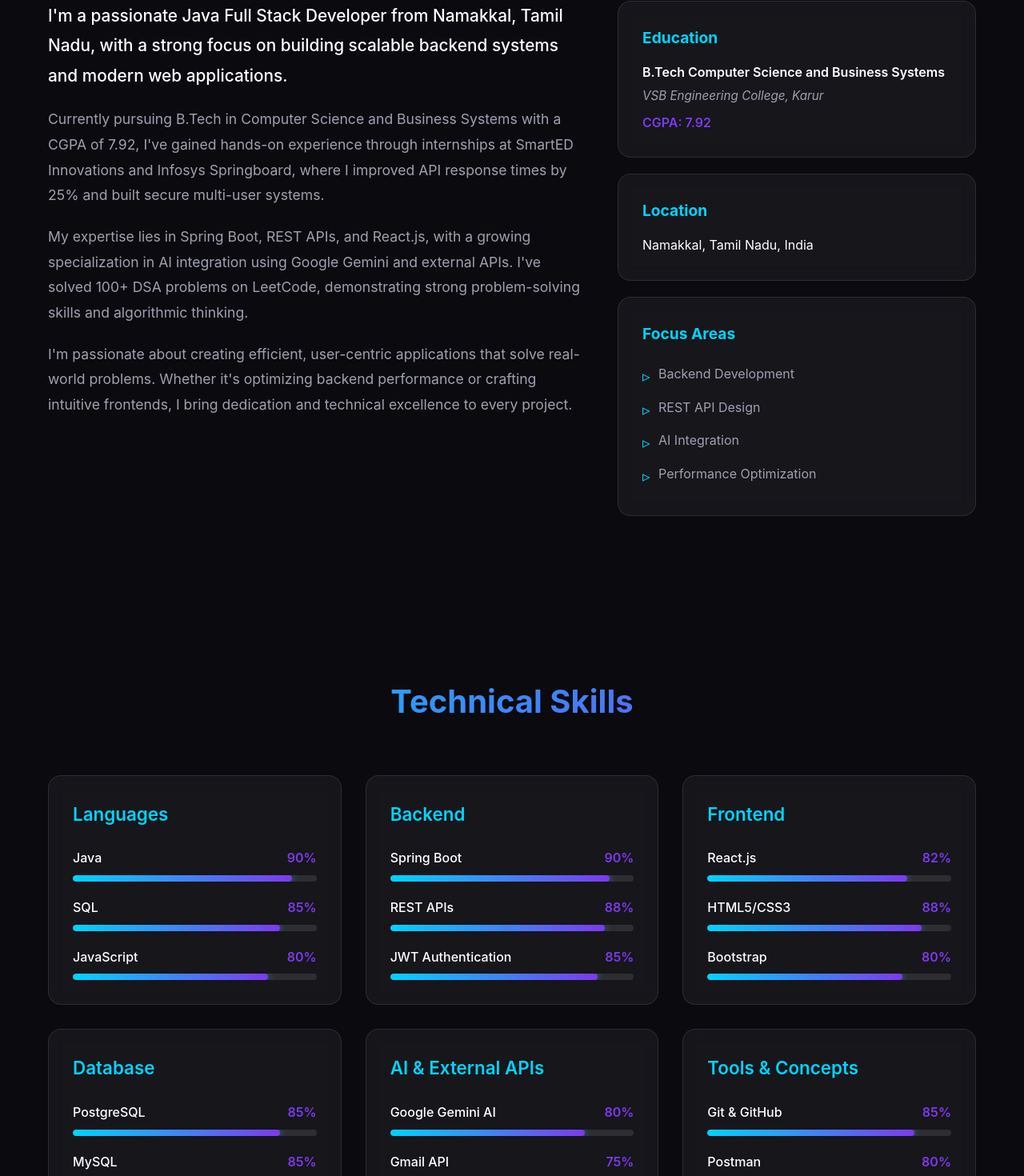
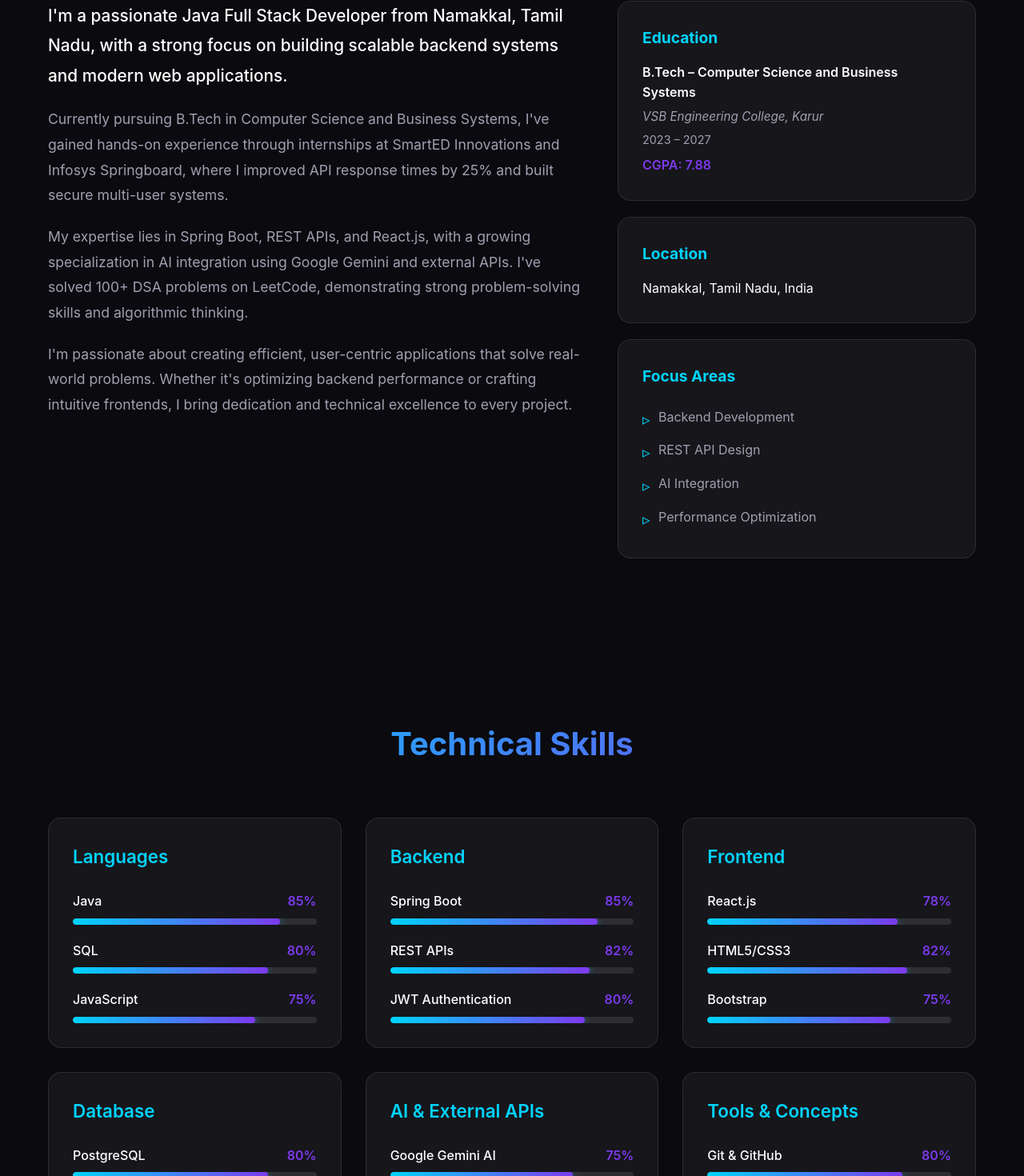
Before and after one commit to abishek-palanivel/My-portfolio, a React (Vite) app: page / in a window 1280 px wide. Shown: the part 1023-2493 px from the top of the page at 80% size. Built offline with nearby package versions, Linux system fonts and the light colour scheme.

Commit message:
Update education CGPA to 7.88, adjust skill levels, and refine experience descriptions

```diff
--- a/src/components/About.css
+++ b/src/components/About.css
@@ -43,8 +43,14 @@
 .college {
   color: var(--text-secondary);
   font-size: 0.95rem;
+  margin-bottom: 5px;
+  font-style: italic;
+}
+
+.duration {
+  color: var(--text-secondary);
+  font-size: 0.9rem;
   margin-bottom: 8px;
-  font-style: italic;
 }
 
 .cgpa {
--- a/src/components/About.jsx
+++ b/src/components/About.jsx
@@ -11,7 +11,7 @@ const About = ({ isVisible }) => {
             scalable backend systems and modern web applications.
           </p>
           <p>
-            Currently pursuing B.Tech in Computer Science and Business Systems with a CGPA of 7.92, I've gained
+            Currently pursuing B.Tech in Computer Science and Business Systems, I've gained
             hands-on experience through internships at SmartED Innovations and Infosys Springboard, where I improved
             API response times by 25% and built secure multi-user systems.
           </p>
@@ -29,9 +29,10 @@ const About = ({ isVisible }) => {
         <div className="about-info">
           <div className="info-card glass-card">
             <h3>Education</h3>
-            <p className="degree">B.Tech Computer Science and Business Systems</p>
+            <p className="degree">B.Tech – Computer Science and Business Systems</p>
             <p className="college">VSB Engineering College, Karur</p>
-            <p className="cgpa">CGPA: 7.92</p>
+            <p className="duration">2023 – 2027</p>
+            <p className="cgpa">CGPA: 7.88</p>
           </div>
           <div className="info-card glass-card">
             <h3>Location</h3>
--- a/src/components/Experience.jsx
+++ b/src/components/Experience.jsx
@@ -8,10 +8,8 @@ const Experience = ({ isVisible }) => {
       period: 'Recent',
       type: 'Internship',
       achievements: [
-        'Improved API response time by 25% through optimization techniques',
-        'Built secure multi-user systems using JWT authentication',
-        'Developed REST APIs using Spring Boot and MVC architecture',
-        'Collaborated with cross-functional teams on full-stack features'
+        'Developed RESTful APIs using Spring Boot and integrated PostgreSQL database',
+        'Built responsive React.js interfaces and optimized SQL queries improving response time by 25%'
       ]
     },
     {
@@ -20,10 +18,8 @@ const Experience = ({ isVisible }) => {
       period: 'Virtual Internship',
       type: 'Training',
       achievements: [
-        'Completed comprehensive Java Full Stack Developer program',
-        'Gained hands-on experience with Spring Boot and React.js',
-        'Built multiple full-stack applications from scratch',
-        'Learned industry best practices and design patterns'
+        'Built full-stack applications using Java, JSP, Spring Boot, and MySQL following MVC architecture',
+        'Implemented CRUD modules and backend validation with relational database integration'
       ]
     }
   ]
--- a/src/components/Skills.jsx
+++ b/src/components/Skills.jsx
@@ -5,51 +5,51 @@ const Skills = ({ isVisible }) => {
     {
       title: 'Languages',
       skills: [
-        { name: 'Java', level: 90 },
-        { name: 'SQL', level: 85 },
-        { name: 'JavaScript', level: 80 }
+        { name: 'Java', level: 85 },
+        { name: 'SQL', level: 80 },
+        { name: 'JavaScript', level: 75 }
       ]
     },
     {
       title: 'Backend',
       skills: [
-        { name: 'Spring Boot', level: 90 },
-        { name: 'REST APIs', level: 88 },
-        { name: 'JWT Authentication', level: 85 }
+        { name: 'Spring Boot', level: 85 },
+        { name: 'REST APIs', level: 82 },
+        { name: 'JWT Authentication', level: 80 }
       ]
     },
     {
       title: 'Frontend',
       skills: [
-        { name: 'React.js', level: 82 },
-        { name: 'HTML5/CSS3', level: 88 },
-        { name: 'Bootstrap', level: 80 }
+        { name: 'React.js', level: 78 },
+        { name: 'HTML5/CSS3', level: 82 },
+        { name: 'Bootstrap', level: 75 }
       ]
     },
     {
       title: 'Database',
       skills: [
-        { name: 'PostgreSQL', level: 85 },
-        { name: 'MySQL', level: 85 }
+        { name: 'PostgreSQL', level: 80 },
+        { name: 'MySQL', level: 80 }
       ]
     },
     {
       title: 'AI & External APIs',
       skills: [
-        { name: 'Google Gemini AI', level: 80 },
-        { name: 'Gmail API', level: 75 },
-        { name: 'Google Maps API', level: 75 },
-        { name: 'CoinGecko API', level: 70 }
+        { name: 'Google Gemini AI', level: 75 },
+        { name: 'Gmail API', level: 70 },
+        { name: 'Google Maps API', level: 70 },
+        { name: 'CoinGecko API', level: 65 }
       ]
     },
     {
       title: 'Tools & Concepts',
       skills: [
-        { name: 'Git & GitHub', level: 85 },
-        { name: 'Postman', level: 80 },
-        { name: 'OOP', level: 90 },
-        { name: 'DSA', level: 85 },
-        { name: 'MVC Architecture', level: 88 }
+        { name: 'Git & GitHub', level: 80 },
+        { name: 'Postman', level: 75 },
+        { name: 'OOP', level: 85 },
+        { name: 'DSA', level: 80 },
+        { name: 'MVC Architecture', level: 82 }
       ]
     }
   ]
```
